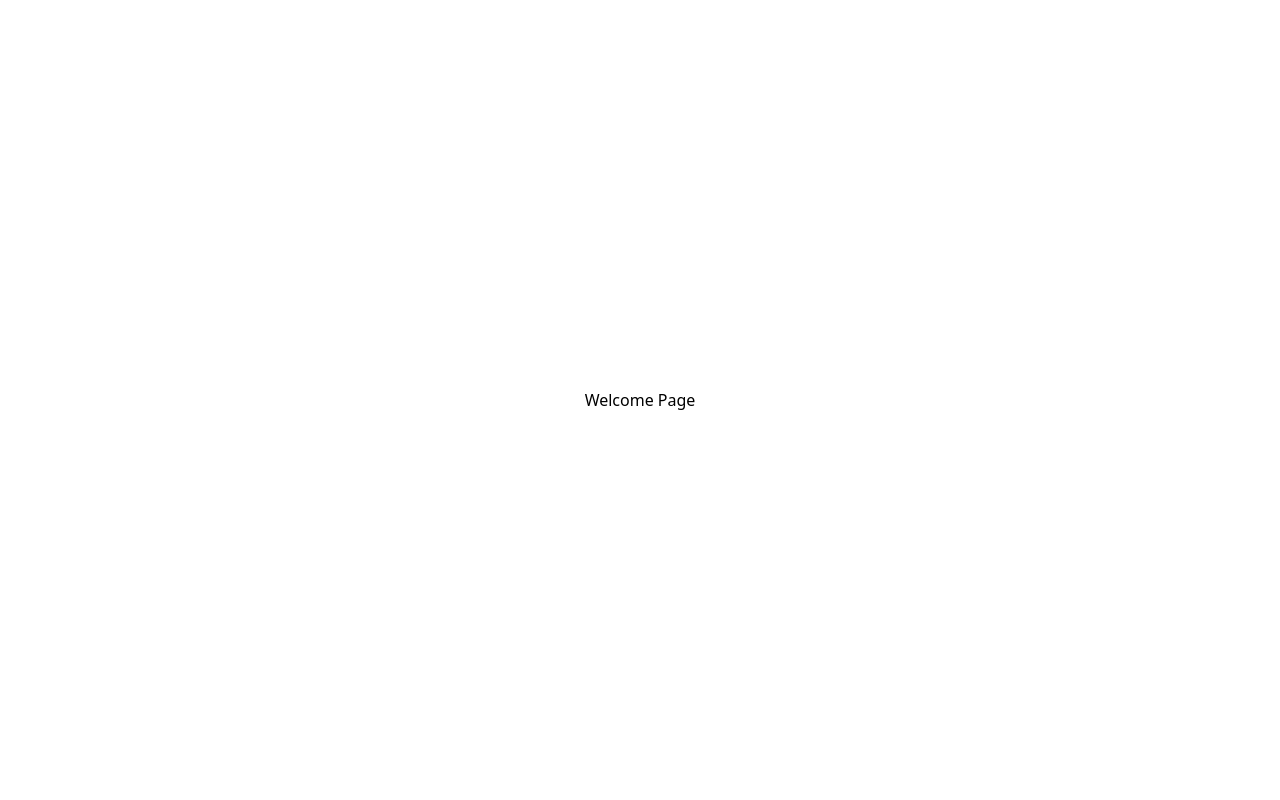
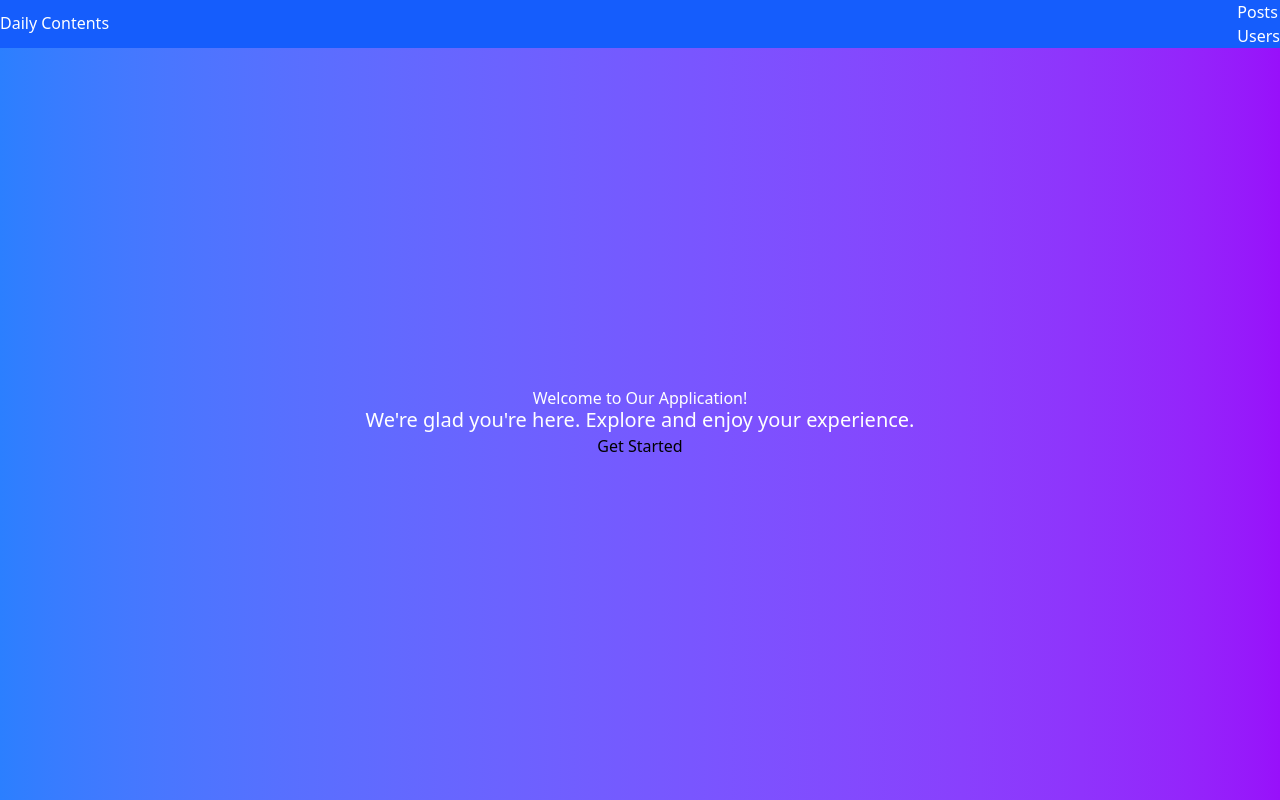
Before and after one commit to ama-lyn/alx-project-0x01-setup, a Next.js app in the folder alx-project-0x01/: page / in a window 1280 px wide. Built offline with nearby package versions, Linux system fonts and the light colour scheme.

Commit message:
Navigation between pages

```diff
--- a/alx-project-0x01/components/layout/Header.tsx
+++ b/alx-project-0x01/components/layout/Header.tsx
@@ -0,0 +1,29 @@
+import Link from "next/link";
+
+const Header: React.FC = () => {
+  return (
+    <header className="bg-blue-600 text-white shadow-md py-4">
+      <div className="container mx-auto flex justify-between items-center px-4">
+        <h3 className="font-bold text-2xl">
+          <Link href="/">Daily Contents</Link>
+        </h3>
+        <nav>
+          <ul className="flex space-x-6">
+            <li className="hover:underline">
+              {" "}
+              <Link href="/posts">Posts</Link>
+            </li>
+          </ul>
+          <ul className="flex space-x-6">
+            <li className="hover:underline">
+              {" "}
+              <Link href="/users">Users</Link>
+            </li>
+          </ul>
+        </nav>
+      </div>
+    </header>
+  );
+};
+
+export default Header;
--- a/alx-project-0x01/pages/index.tsx
+++ b/alx-project-0x01/pages/index.tsx
@@ -1,7 +1,16 @@
+import Header from '@/components/layout/Header';
+
 const Home: React.FC = () => {
   return(
-    <div className='flex justify-center items-center h-screen'>
-      <h1 className='text-7xl font-thin'>Welcome Page</h1>
+    <div className='flex flex-col h-screen'>
+      <Header/>
+      <main className='flex-grow flex items-center justify-center bg-gradient-to-r from-blue-500 to-purple-600'>
+        <div className='text-center'>
+          <h1 className='text-5xl font-bold text-white'>Welcome to Our Application! </h1>
+          <p className='mt-4 text-xl text-white'>We're glad you're here. Explore and enjoy your experience. </p>
+          <button className='mt-6 px-6 py-3 bg-white text-blue-500 rounded-full font-semibold hover:bg-gray-200 transition'>Get Started</button>
+        </div>
+      </main>
     </div>
   )
 }
--- a/alx-project-0x01/pages/posts/index.tsx
+++ b/alx-project-0x01/pages/posts/index.tsx
@@ -0,0 +1,11 @@
+import Header from '@/components/layout/Header';
+
+const Post: React.FC = () => {
+  return(
+    <div className='flex flex-col h-screen'>
+      <Header/>
+
+    </div>
+  )
+}
+export default Post;
--- a/alx-project-0x01/pages/users/index.tsx
+++ b/alx-project-0x01/pages/users/index.tsx
@@ -0,0 +1,11 @@
+import Header from '@/components/layout/Header';
+
+const User: React.FC = () => {
+  return(
+    <div className='flex flex-col h-screen'>
+      <Header/>
+
+    </div>
+  )
+}
+export default User;
```
